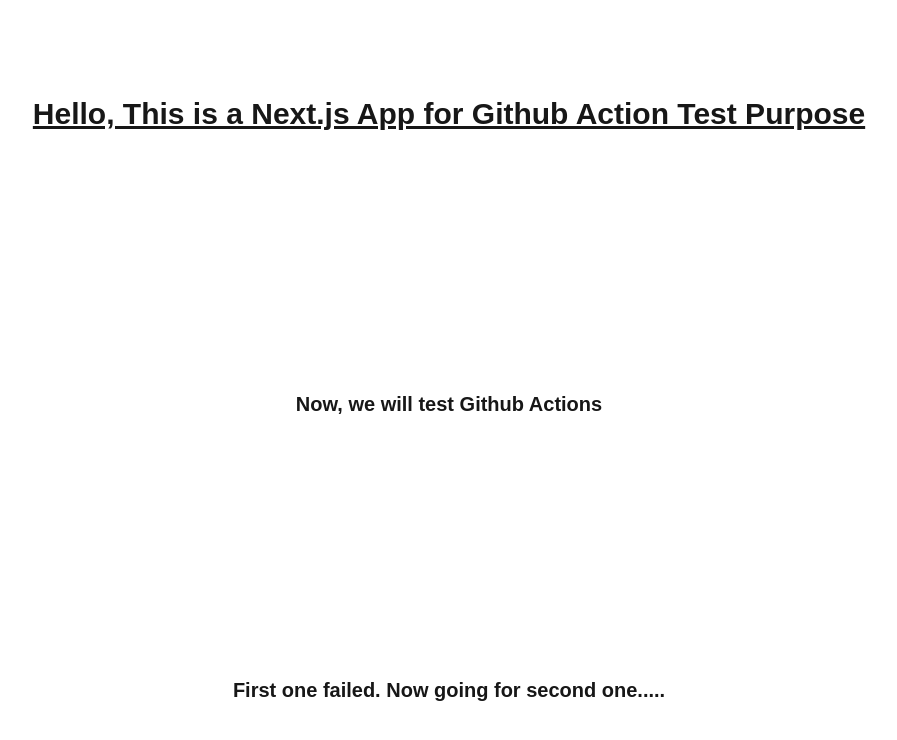
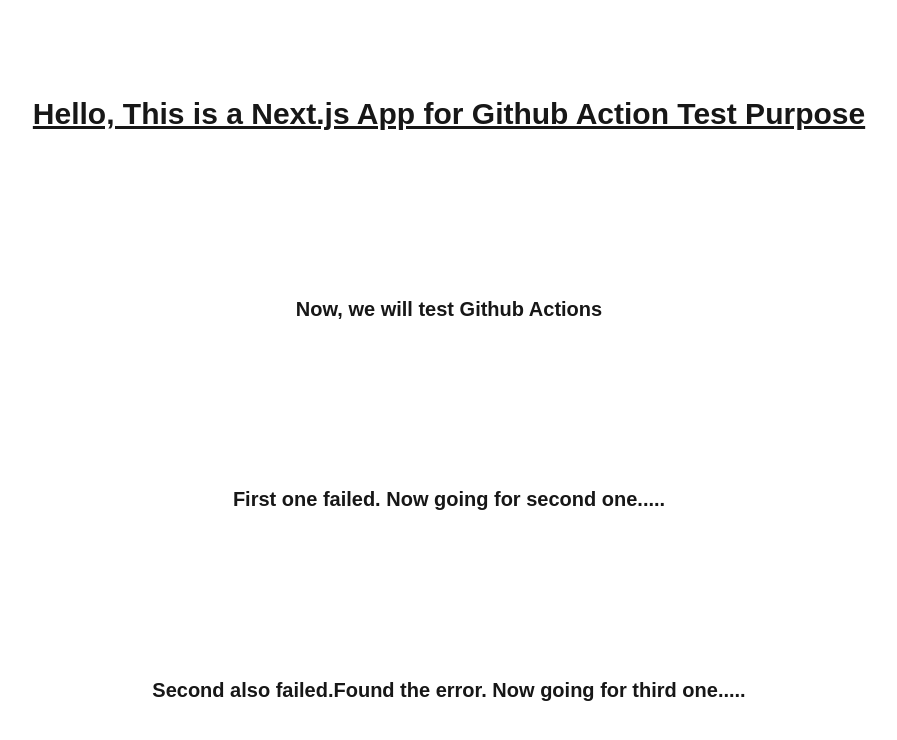
Before and after one commit to harsh1924/action-tut, a Next.js app: page / in a window 1280 px wide. Shown: the top 740 px of the page, without its empty margins (191-1088 px from the left). Built offline with nearby package versions, Linux system fonts and the light colour scheme.

Commit message:
Found the error

```diff
--- a/app/page.tsx
+++ b/app/page.tsx
@@ -4,6 +4,7 @@
       <h1 className="text-3xl font-bold underline">Hello, This is a Next.js App for Github Action Test Purpose</h1>
       <p className="text-xl font-semibold">Now, we will test Github Actions</p>
       <p className="text-xl font-semibold">First one failed. Now going for second one.....</p>
+      <p className="text-xl font-semibold">Second also failed.Found the error. Now going for third one.....</p>
     </div>
   );
 }
```
